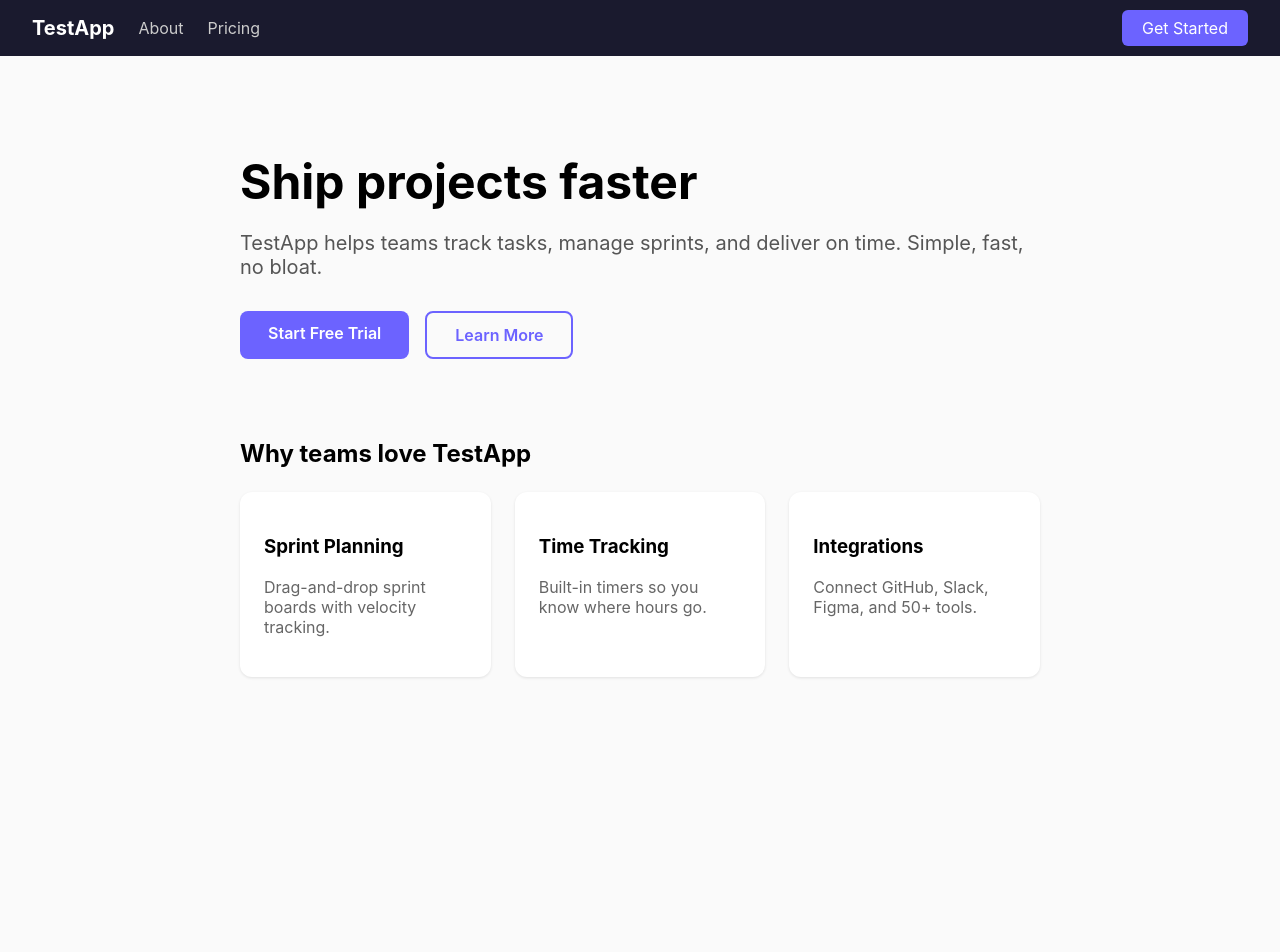
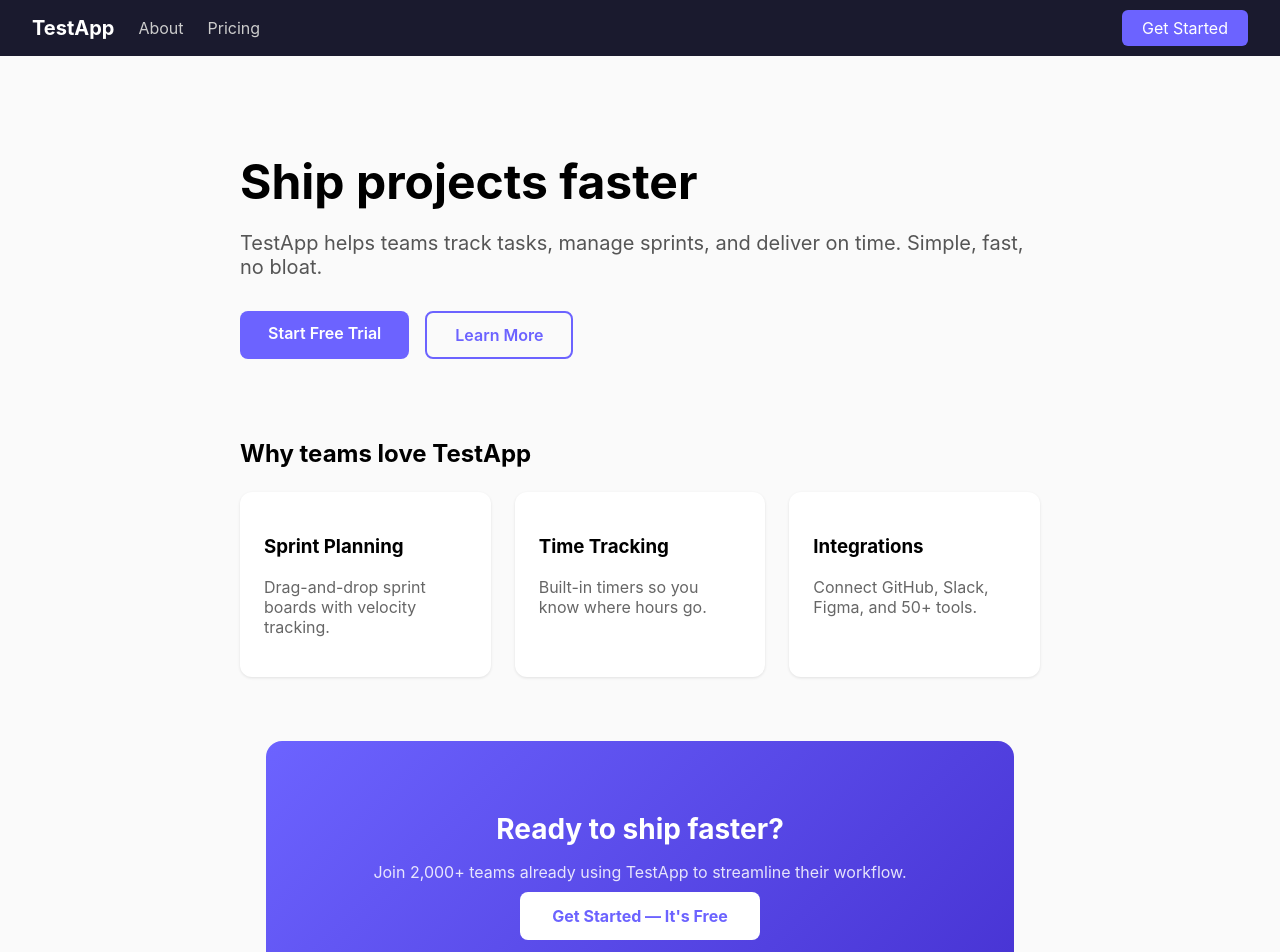
Before and after one commit to looksgoodtomeai/test-app, a Next.js app: page / in a window 1280 px wide. Shown: the top 952 px of the page. Before the commit the page ends 800 px from the top, so only its background shows below. Built offline with nearby package versions, Linux system fonts and the light colour scheme.

Commit message:
test: add CTA banner component to homepage

```diff
--- /dev/null
+++ b/src/app/components/banner.tsx
@@ -0,0 +1,11 @@
+export function CtaBanner() {
+  return (
+    <section style={{ background: 'linear-gradient(135deg, #6c63ff, #4834d4)', padding: '48px 24px', textAlign: 'center', borderRadius: 16, margin: '64px auto', maxWidth: 700 }}>
+      <h2 style={{ color: '#fff', marginBottom: 12, fontSize: '1.75rem' }}>Ready to ship faster?</h2>
+      <p style={{ color: 'rgba(255,255,255,0.85)', marginBottom: 24 }}>Join 2,000+ teams already using TestApp to streamline their workflow.</p>
+      <a href="/pricing" style={{ background: '#fff', color: '#6c63ff', padding: '14px 32px', borderRadius: 8, textDecoration: 'none', fontWeight: 700, fontSize: '1rem' }}>
+        Get Started — It&apos;s Free
+      </a>
+    </section>
+  )
+}
--- a/src/app/page.tsx
+++ b/src/app/page.tsx
@@ -1,3 +1,5 @@
+import { CtaBanner } from './components/banner'
+
 export default function Home() {
   return (
     <div style={{ maxWidth: 800, margin: '0 auto', padding: '64px 24px' }}>
@@ -30,6 +32,7 @@ export default function Home() {
           ))}
         </div>
       </section>
+      <CtaBanner />
     </div>
   )
 }
```
